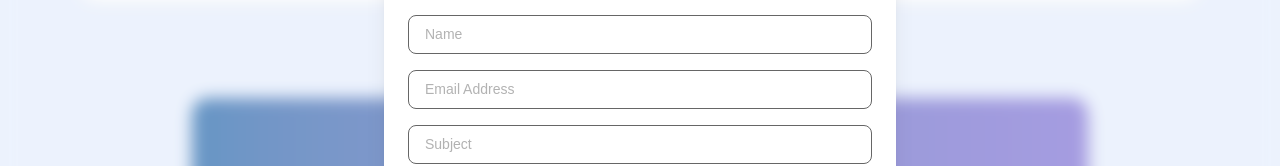
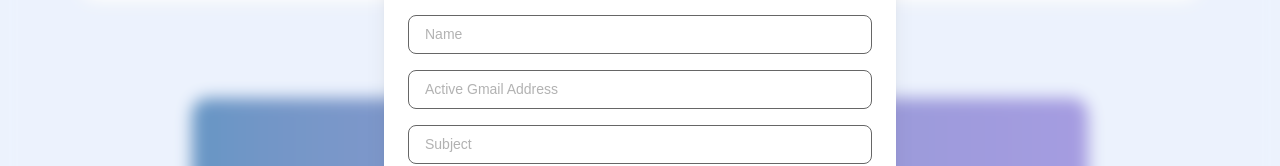
Before and after one commit to prodby-david/Capstone-Project-HanaPark-, a React (Vite) app in the folder client/: page /faq in a window 1280 px wide. Both pictures are taken after a click on the button "Get in Touch". Shown: the part 934-1100 px from the top of the page. Built offline with nearby package versions, Linux system fonts and the light colour scheme; no server answers.

Commit message:
fix: adjust the ui

```diff
--- a/client/src/pages/user/faq.jsx
+++ b/client/src/pages/user/faq.jsx
@@ -130,11 +130,13 @@ const FAQ = () => {
     setFormData({ name: "", email: "", subject: "", message: "" });
 
     } catch (err) {
-        setPopup({
+      const errorMessage = err.response?.data?.message || "Something went wrong while sending your message. Please try again later.";
+
+      setPopup({
         show: true,
         type: "error",
         title: "Failed to Send",
-        message: "Something went wrong while sending your message. Please try again later.",
+        message: errorMessage,
         onConfirm: () => setPopup({ ...popup, show: false }),
       });
     } finally {
@@ -227,7 +229,7 @@ const FAQ = () => {
                 name="email"
                 value={formData.email}
                 onChange={handleChange}
-                placeholder="Email Address"
+                placeholder="Active Gmail Address"
                 className="border border-color-2 rounded-lg px-4 py-2 outline-none"
               />
               <input
```
